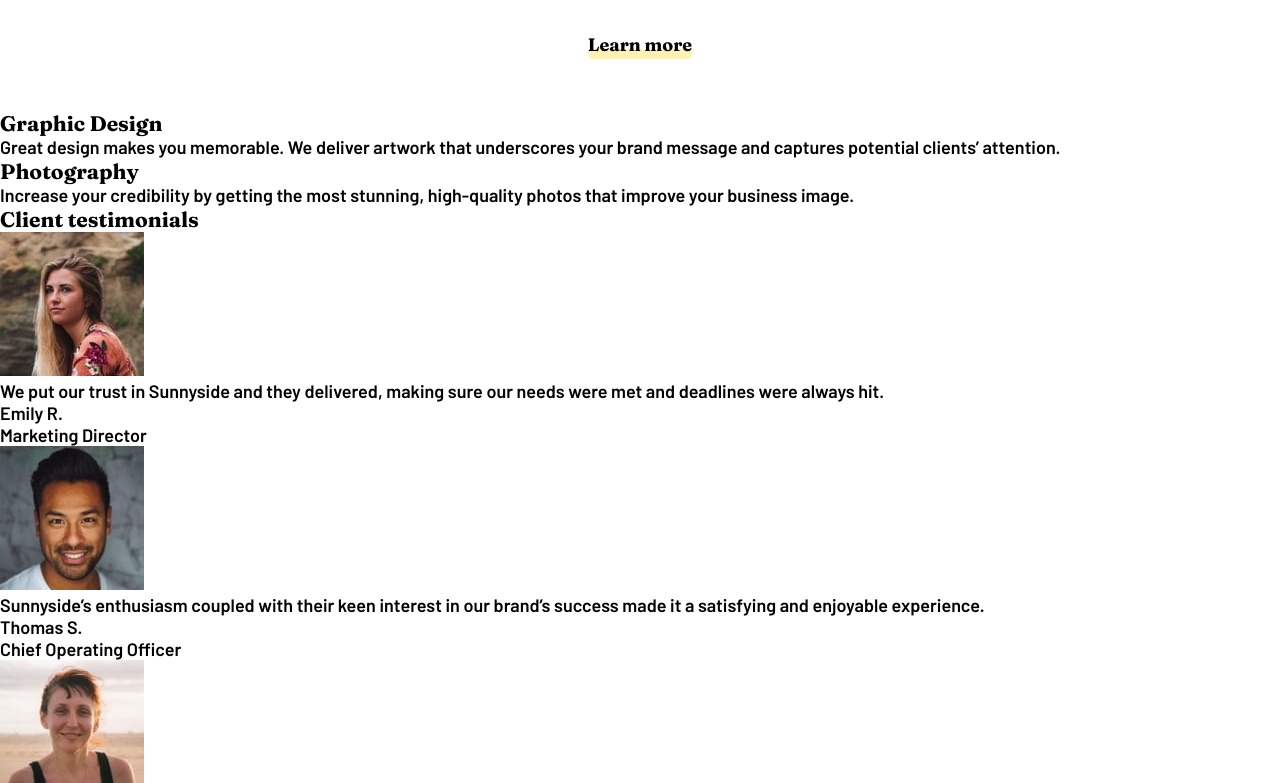
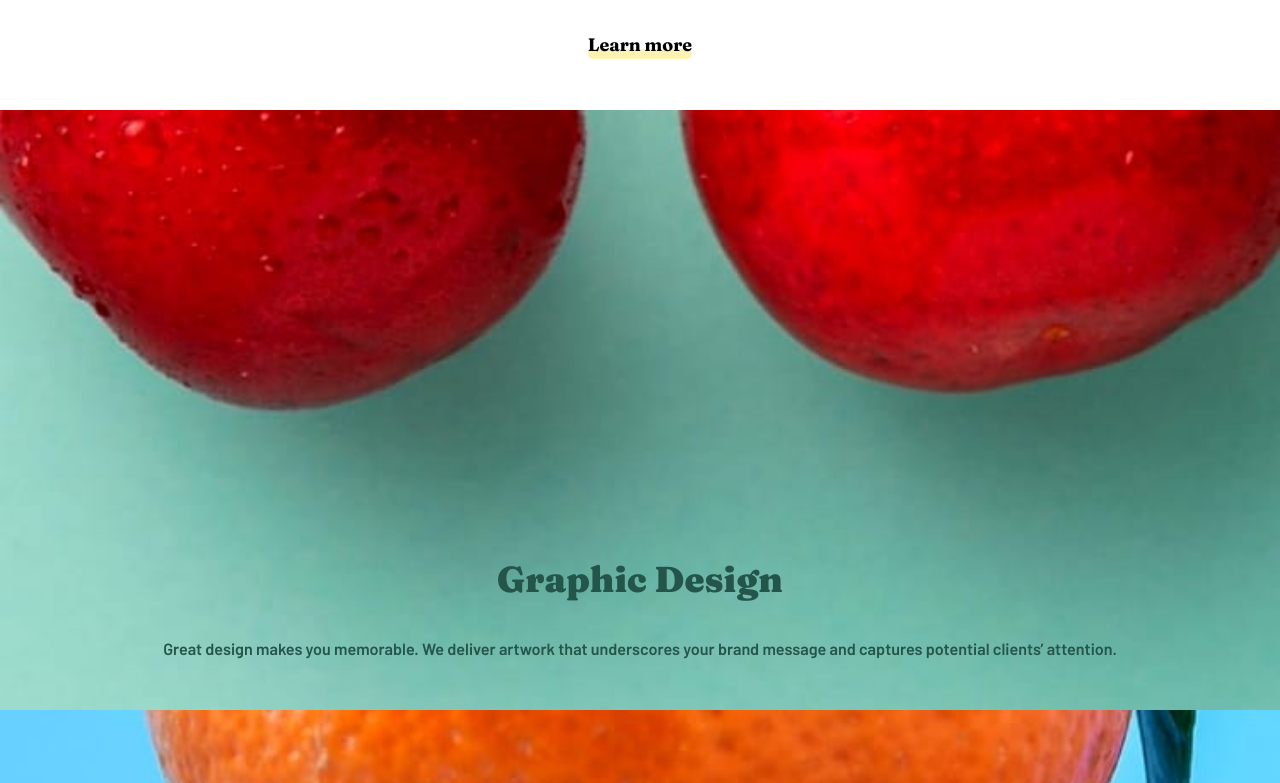
Before and after one commit to john-k-phillips/fm-sunnyside-agency-landing-page, a plain HTML site: page index.html in a window 1280 px wide. Shown: the part 2337-3120 px from the top of the page. Drawn offline with Linux system fonts and the light colour scheme.

Commit message:
Final sections updated.

```diff
--- a/styles/_sections.scss
+++ b/styles/_sections.scss
@@ -2,3 +2,51 @@
     display: flex;
     flex-direction: column-reverse;
 }
+
+.single-section {
+    height: 600px;
+    text-align: center;
+    position: relative;
+
+    display: flex;
+    flex-direction: column;
+    justify-content: flex-end;
+    align-items: center;
+
+    h3 {
+        margin-bottom: 1em;
+        font-size: 2em;
+        font-family: $font-fraunces;
+        font-weight: 900;
+    }
+    p {
+        font-size: 0.9em;
+        line-height: 1.5em;
+        margin-bottom: 3em;
+        width: 90%;
+    }
+}
+
+#graphic-design {
+    background: url('../images/mobile/image-graphic-design.jpg');
+    color: #24554A;
+
+}
+
+#photography {
+    background: url('../images/mobile/image-photography.jpg');
+    h3{
+        color: #052C3B;
+    }
+
+    p {
+        color: #19536C
+    }
+
+}
+
+#photography, #graphic-design {
+    background-size: cover;
+    background-repeat: no-repeat;
+    background-position: center;
+}
```
Also changed, not shown: styles/styles.css, 1 other file.
